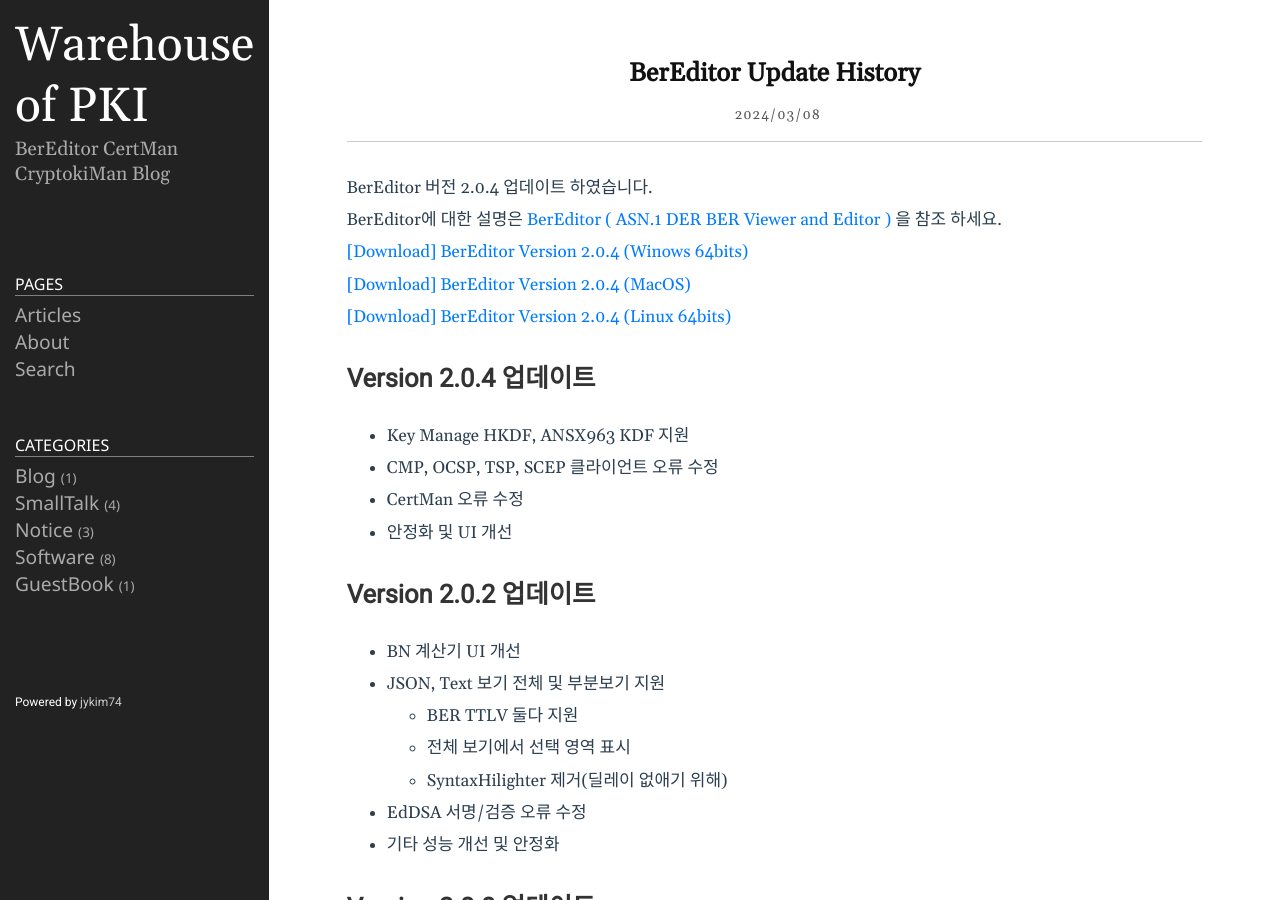
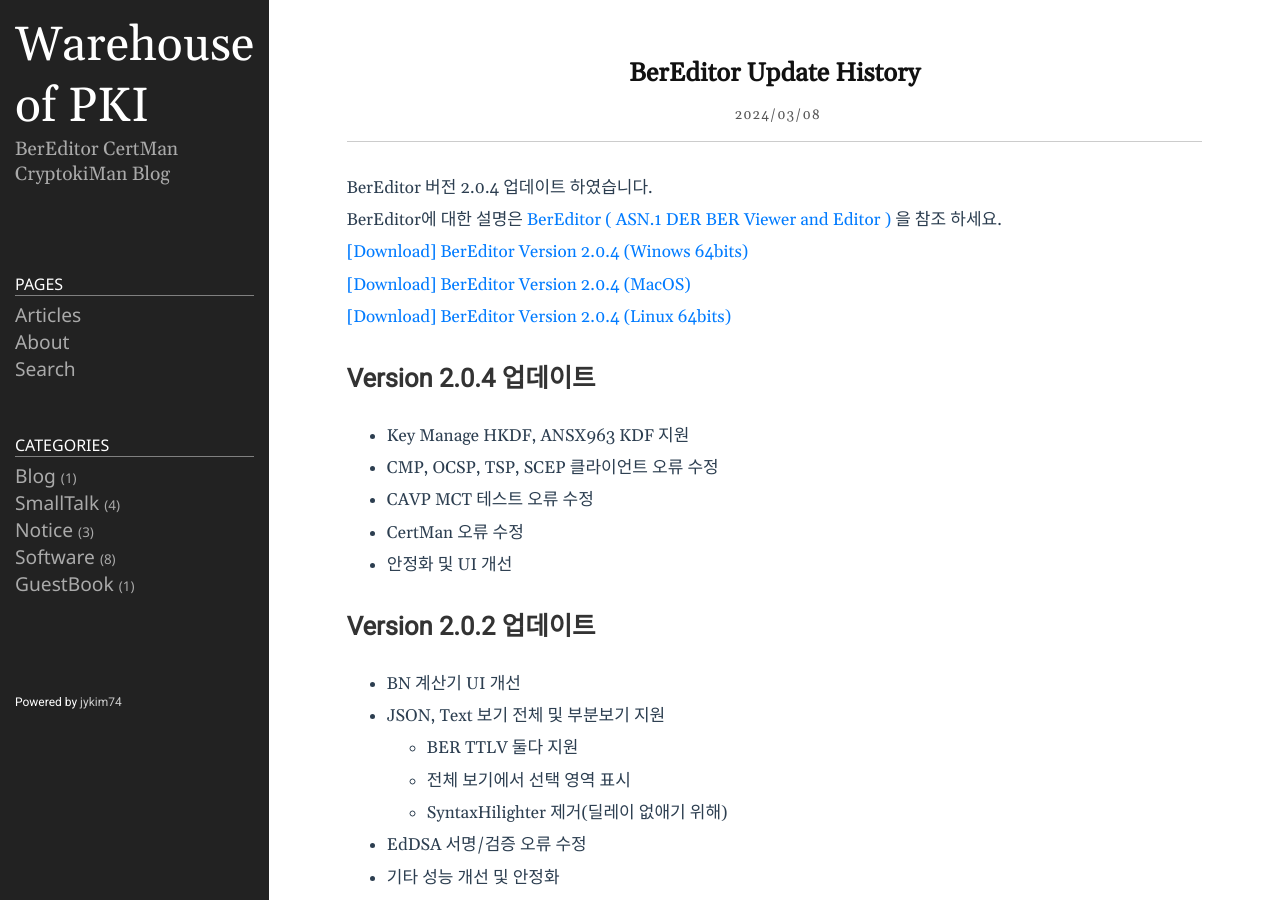
Before and after one commit to jykim74/jykim74.github.io, a Jekyll site: the page built from _posts/2024-03-08-BerEditorUpdate.md, in a window 1280 px wide and 900 px high. Built offline with Jekyll 4.4.1, drawn with Linux system fonts in a browser that asks for light colours; nearby versions of some CDN libraries; comment, search, counter and statistics services are not loaded.

Commit message:
Update 2024-03-08-BerEditorUpdate.md

```diff
--- a/_posts/2024-03-08-BerEditorUpdate.md
+++ b/_posts/2024-03-08-BerEditorUpdate.md
@@ -14,6 +14,7 @@
 ## Version 2.0.4 업데이트
 - Key Manage HKDF, ANSX963 KDF 지원
 - CMP, OCSP, TSP, SCEP 클라이언트 오류 수정
+- CAVP MCT 테스트 오류 수정
 - CertMan 오류 수정
 - 안정화 및 UI 개선
 
```
